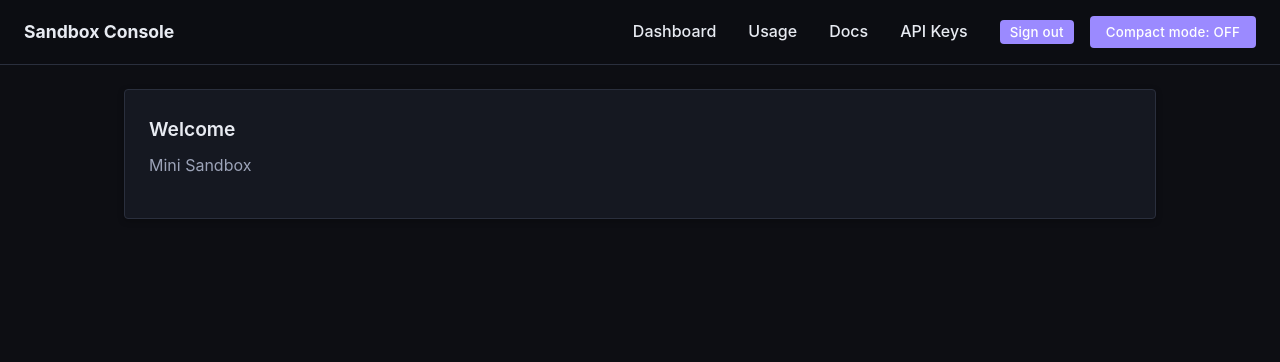
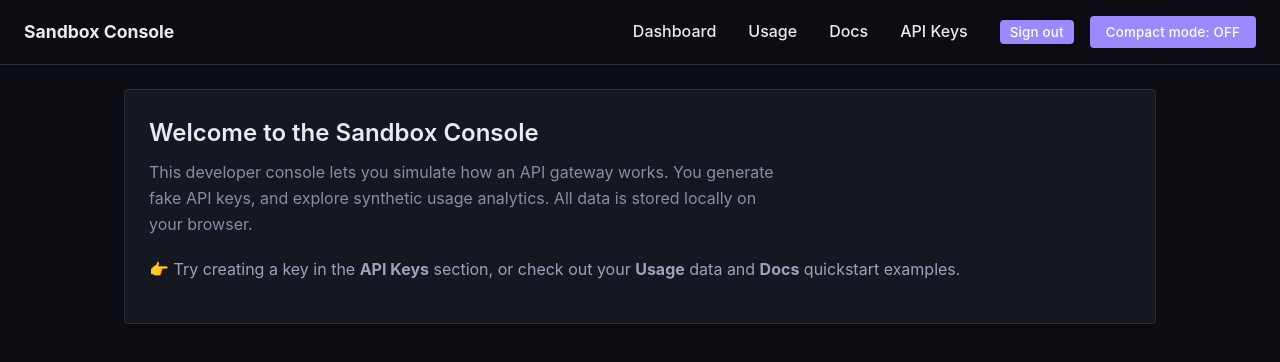
Before and after one commit to DelphLB/sandbox-zama, a React (Vite) app: page /signin in a window 1280 px wide. Both pictures are taken after a click on the button "Continue". Shown: the top 362 px of the page. Built offline with nearby package versions, Linux system fonts and the light colour scheme.

Commit message:
feat(dashboard): add welcome text and app context info

```diff
--- a/src/pages/Dashboard.tsx
+++ b/src/pages/Dashboard.tsx
@@ -1,9 +1,18 @@
 export default function Dashboard() {
   return (
-    <div className="container" style={{ display: "grid", gap: 16 }}>
+    <div className="container">
       <div className="card">
-        <h3 style={{ marginTop: 0 }}>Welcome</h3>
-        <p>Mini Sandbox </p>
+        <h2>Welcome to the Sandbox Console</h2>
+        <p style={{ opacity: 0.85, maxWidth: 640 }}>
+          This developer console lets you simulate how an API gateway works.
+          You generate fake API keys, and explore synthetic usage
+          analytics.
+          All data is stored locally on your browser.
+        </p>
+        <p style={{ marginTop: 20 }}>
+          👉 Try creating a key in the <strong>API Keys</strong> section,
+          or check out your <strong>Usage</strong> data and <strong>Docs</strong> quickstart examples.
+        </p>
       </div>
     </div>
   );
```
